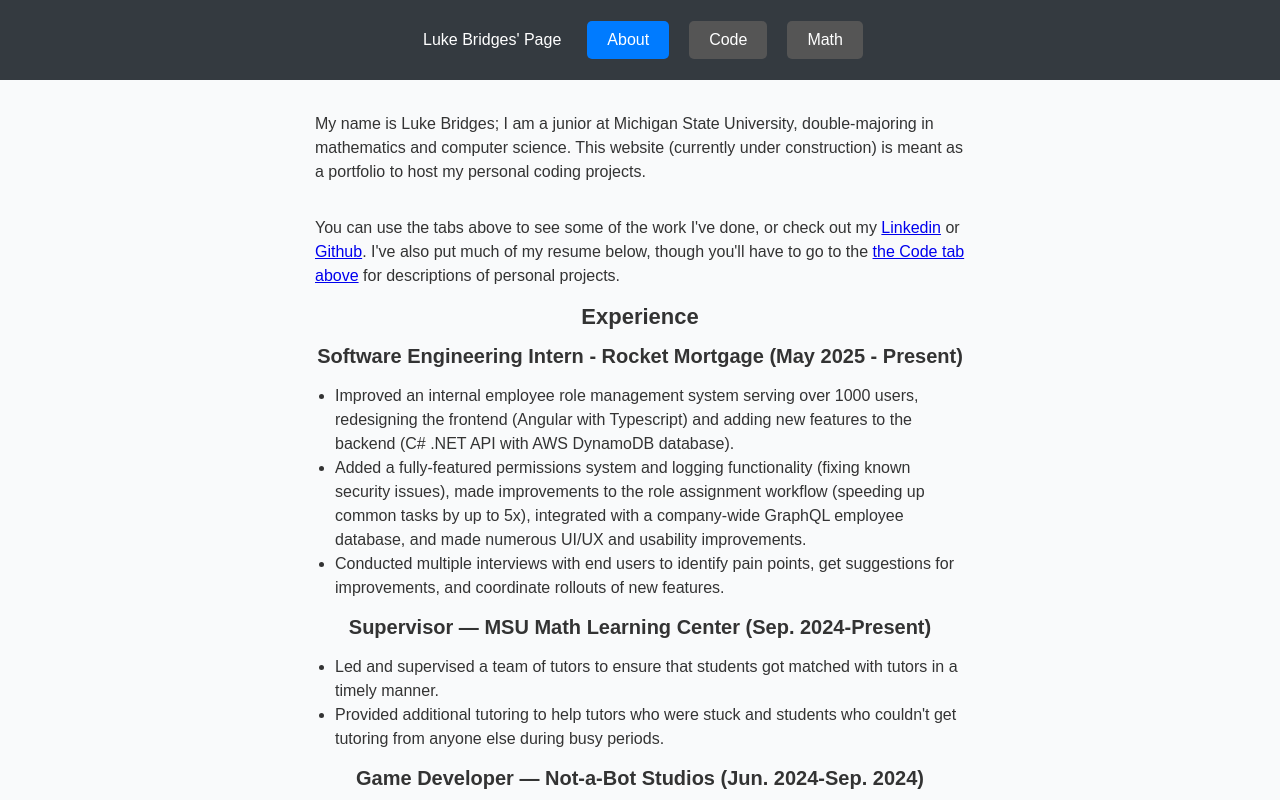
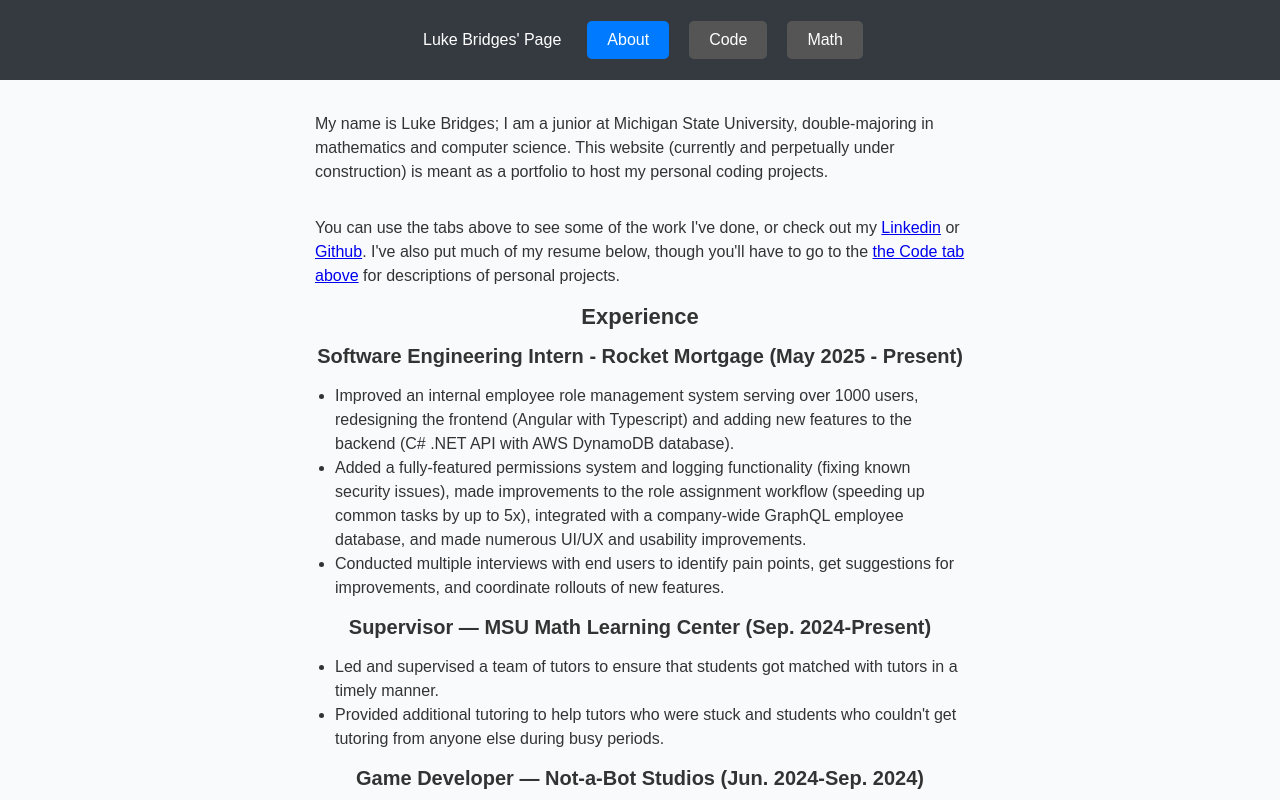
Before and after one commit to LukeBridges123/lukebridges123.github.io, a React (Vite) app: page /#/ in a window 1280 px wide. Shown: the top 800 px of the page. Built offline with nearby package versions, Linux system fonts and the light colour scheme.

Commit message:
Another little change to about page

```diff
--- a/src/routes/about.jsx
+++ b/src/routes/about.jsx
@@ -4,7 +4,7 @@ export default function AboutPage(){
     return (
         <div className="center-container">
             <p>My name is Luke Bridges; I am a junior at Michigan State University, double-majoring in mathematics and computer
-            science. This website (currently under construction) is meant as a portfolio to host my personal coding projects.</p>
+            science. This website (currently and perpetually under construction) is meant as a portfolio to host my personal coding projects.</p>
 
             <p>You can use the tabs above to see some of the work I've done, or check out my <a href="https://www.linkedin.com/in/luke-bridges-425127235/">
             Linkedin</a> or <a href="https://github.com/LukeBridges123/">Github</a>. I've also put much of my resume below, though
```
